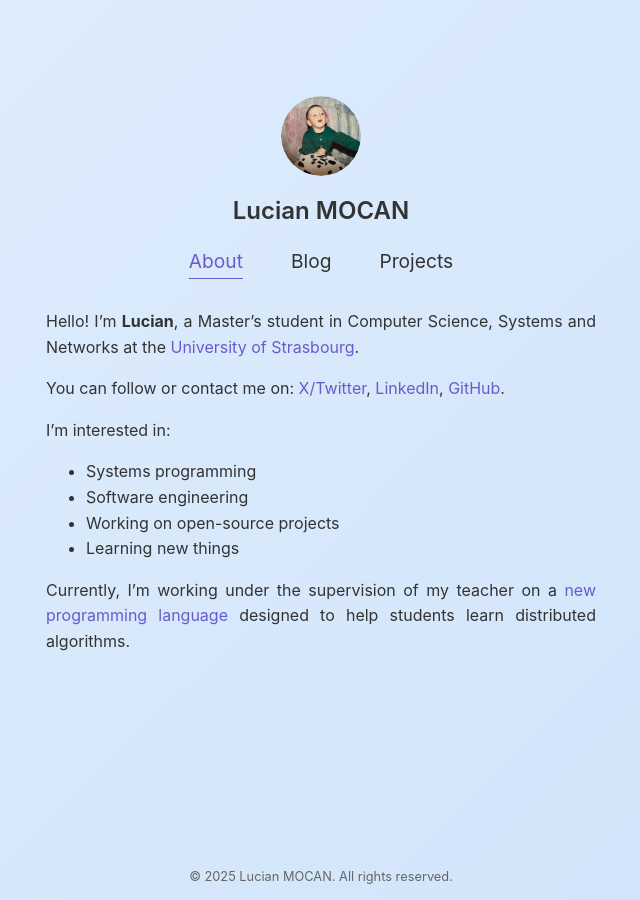
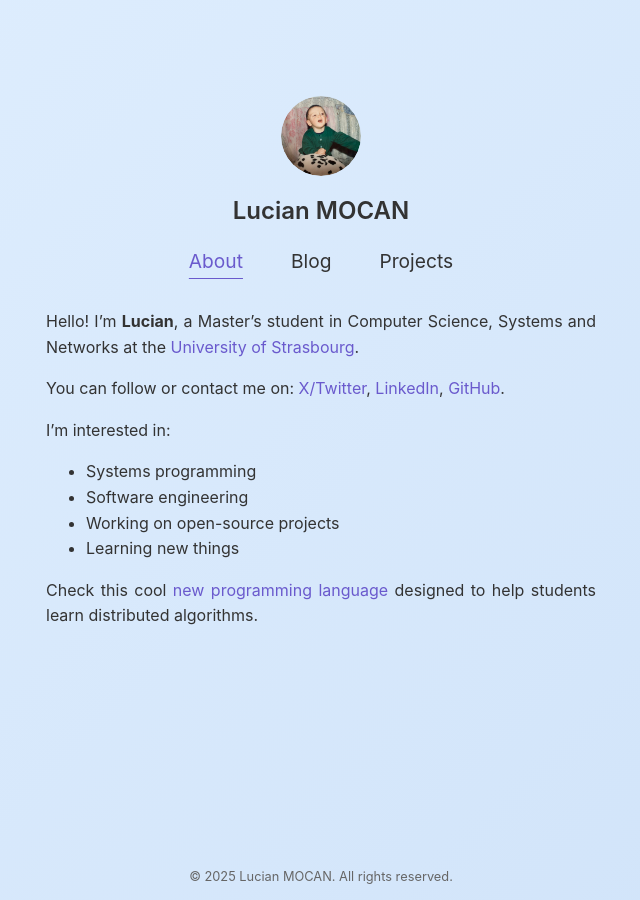
Before and after one commit to lucianmocan/lucianmocan.github.io, a Jekyll site: the page built from index.md, in a window 1280 px wide. Shown: the whole page, without its empty margins (319-959 px from the left). Built offline with Jekyll 4.4.1, drawn with Linux system fonts in a browser that asks for light colours.

Commit message:
update homepage

```diff
--- a/index.md
+++ b/index.md
@@ -12,4 +12,4 @@ I'm interested in:
 - Working on open-source projects
 - Learning new things
 
-Currently, I'm working under the supervision of my teacher on a [new programming language](https://github.com/althread/althread) designed to help students learn distributed algorithms.
+Check this cool [new programming language](https://github.com/althread/althread) designed to help students learn distributed algorithms.
```
